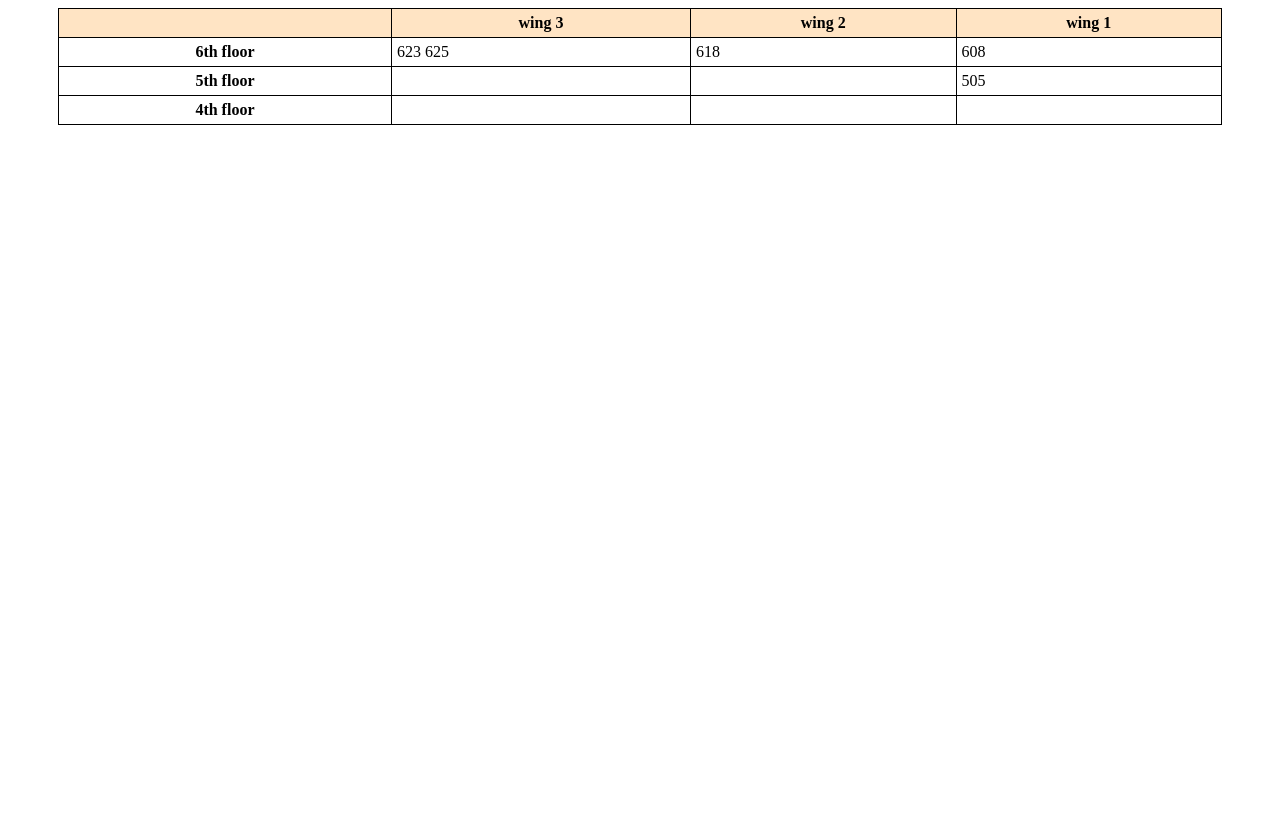
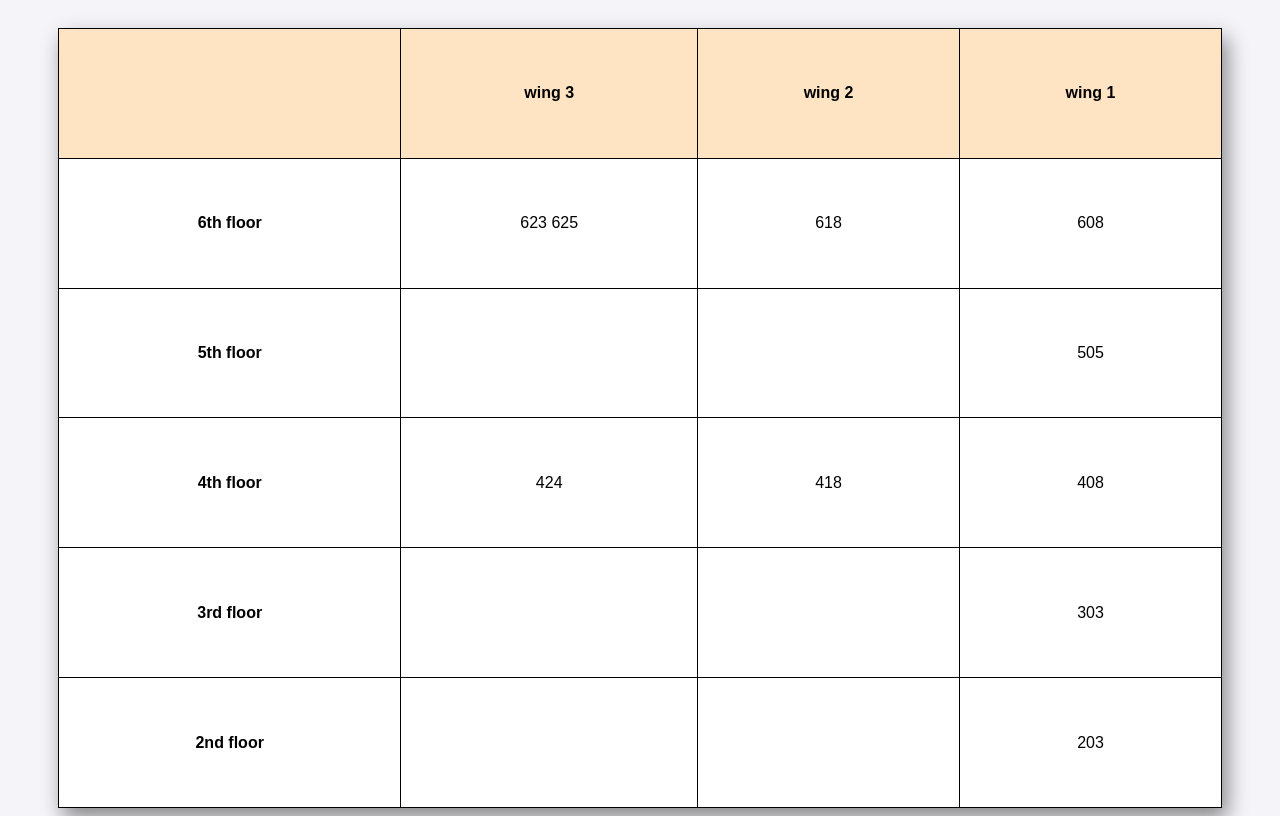
Before and after one commit to k-tar0/javascript_2025-01-28, a plain HTML site: page practicehtml.html in a window 1280 px wide. Drawn offline with Linux system fonts and the light colour scheme.

Commit message:
be sorting in cells

```diff
--- a/sortRooms.js
+++ b/sortRooms.js
@@ -1,4 +1,4 @@
-const allRoomsAndTime = [[307,7], [505,6],[623, 6], [618,6], [608,6], [625, 6], [203, 6], [303, 6], [423, 7],[502, 7]];
+const allRoomsAndTime = [[307,7], [505,6],[623, 6], [618,6], [608,6], [625, 6], [203, 6], [303, 6], [423, 7], [424, 6],[502, 7],[418, 6], [408, 6]];
 
 const sortedRoomsbytime = [
     [...allRoomsAndTime].filter(room => room[1] === 6).map(room => room[0]),
@@ -10,7 +10,6 @@ const wingNames = ['wing 1', 'wing 2', 'wing 3'];
 const sortedRooms = [];
 for (let h = 0; h < sortedRoomsbytime.length; h++){
     const objSortedRooms = {};
-    // sortedRooms[h] = {};
     for (let i = 6; i >= 2; i--) {
         objSortedRooms[floorNames[6-i]] = {};
         const storyFilter = arr =>
--- a/styles.css
+++ b/styles.css
@@ -1,10 +1,19 @@
 /* Do it asap */
+body {
+    font-family: Arial, sans-serif;
+    background-color: #f4f4f9;
+    display: flex;
+    height: 100vh;
+}
 
 #floorTable {
     border : 1px solid #000000;
     width: calc(100% - 100px); /* 画面の両端から50pxずつの余白を確保 */
     margin: 0 auto; /* テーブルを中央に配置 */
     border-collapse: collapse;
+    background-color: #FFFFFF;
+    margin-top: 20px;
+    box-shadow: 5px 10px 20px rgba(0, 0, 0, 0.45);
 }
 
 #floorTable th {
@@ -19,4 +28,5 @@
 td {
     border : 1px solid #000000;
     padding: 5px;
+    text-align: center;
 }
--- a/tablemakingJS.js
+++ b/tablemakingJS.js
@@ -1,41 +1,11 @@
-// floorTable = document.getElementById('floorTable');
+floorTable = document.getElementById('floorTable');
 
-const makeSixthFloor = document.createElement('tr');
-const sixthFloor = floorTable.appendChild(makeSixthFloor);
-const makeTh = document.createElement('th');
-const makeText = document.createTextNode(floorNames[0]);
-sixthFloor.appendChild(makeTh).appendChild(makeText);
+floorNames.forEach((floorName) => {
+    const floor = floorTable.insertRow();
+    floor.appendChild(document.createElement('th'))
+        .appendChild(document.createTextNode(floorName));
 
-[...wingNames].reverse().forEach(element => {
-    const makeTd = document.createElement('td');
-    const makeTdText = document.createTextNode(sortedRooms[0][floorNames[0]][element].join(' '));
-    makeTd.appendChild(makeTdText);
-    sixthFloor.appendChild(makeTd);
+    [...wingNames].reverse().forEach(element => {
+        floor.insertCell().textContent = sortedRooms[0][floorName][element].join(' ');
+    });
 });
-
-const makeFifthFloor = document.createElement('tr');
-const fifthFloor = floorTable.appendChild(makeFifthFloor);
-const makeTh2 = document.createElement('th');
-const makeText2 = document.createTextNode(floorNames[1]);
-fifthFloor.appendChild(makeTh2).appendChild(makeText2);
-
-[...wingNames].reverse().forEach(element => {
-    const makeTd2 = document.createElement('td');
-    const makeTdText2 = document.createTextNode(sortedRooms[0][floorNames[1]][element].join(' '));
-    makeTd2.appendChild(makeTdText2);
-    fifthFloor.appendChild(makeTd2);
-});
-
-const makeFourthFloor = document.createElement('tr');
-const fourthFloor = floorTable.appendChild(makeFourthFloor);
-
-const makeTh3 = document.createElement('th');
-const makeText3 = document.createTextNode(floorNames[2]);
-fourthFloor.appendChild(makeTh3).appendChild(makeText3);
-
-[...wingNames].reverse().forEach(element => {
-    const makeTd3 = document.createElement('td');
-    const makeTdText3 = document.createTextNode(sortedRooms[0][floorNames[2]][element].join(' '));
-    makeTd3.appendChild(makeTdText3);
-    fourthFloor.appendChild(makeTd3);
-});
```
Also changed, not shown: practicehtml.html (+0 -1 lines).
